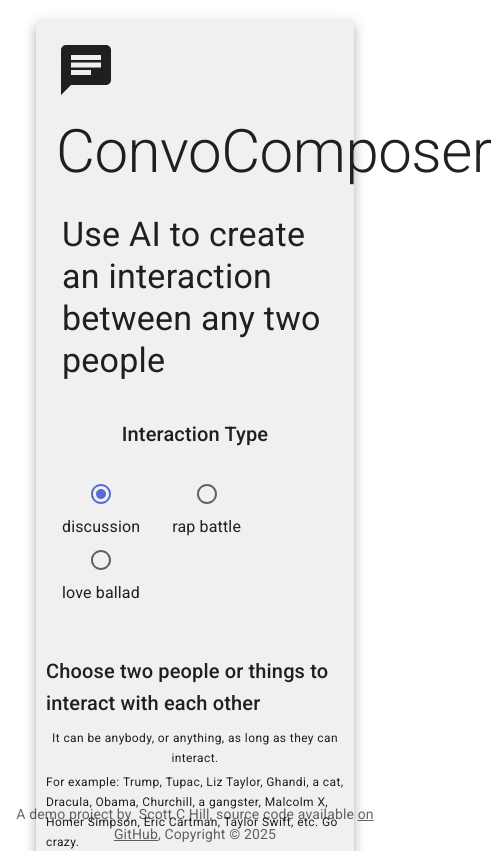
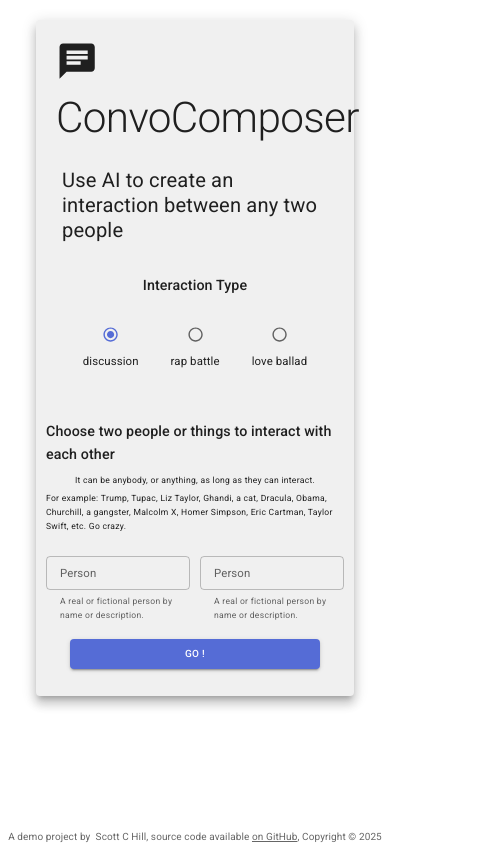
Before and after one commit to hillscottc/openai-fe2, a React (Vite) app: page / in a window 390 px wide. Shown: the top 851 px of the page, 492 px wide, since content can reach past the window. Built offline with nearby package versions, Linux system fonts and the light colour scheme; no server answers.

Commit message:
responsive working

```diff
--- a/src/ChatBot.tsx
+++ b/src/ChatBot.tsx
@@ -101,7 +101,7 @@ function ChatBot() {
         backgroundColor: "#f0f0f0",
       }}
     >
-      <Typography variant="h2" margin="10px" border="10px">
+      <Typography variant="h1" margin="10px" border="10px">
         <ChatIcon fontSize={"inherit"} /> ConvoComposer
       </Typography>
 
--- a/src/theme.tsx
+++ b/src/theme.tsx
@@ -1,7 +1,7 @@
-import { createTheme } from "@mui/material/styles";
+import { createTheme, responsiveFontSizes } from "@mui/material/styles";
 import { red } from "@mui/material/colors";
 
-const theme = createTheme({
+let theme = createTheme({
   cssVariables: true,
   palette: {
     primary: {
@@ -14,6 +14,11 @@ const theme = createTheme({
       main: red.A400,
     },
   },
+  typography: {
+    fontSize: 10,
+  },
 });
 
+theme = responsiveFontSizes(theme);
+
 export default theme;
```
